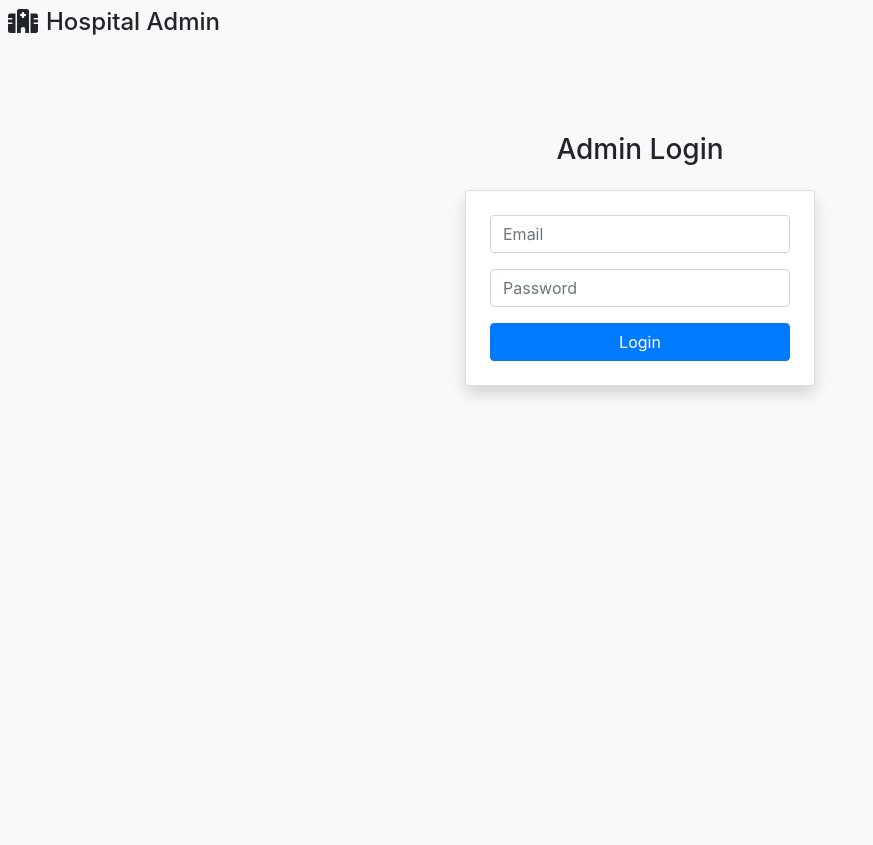
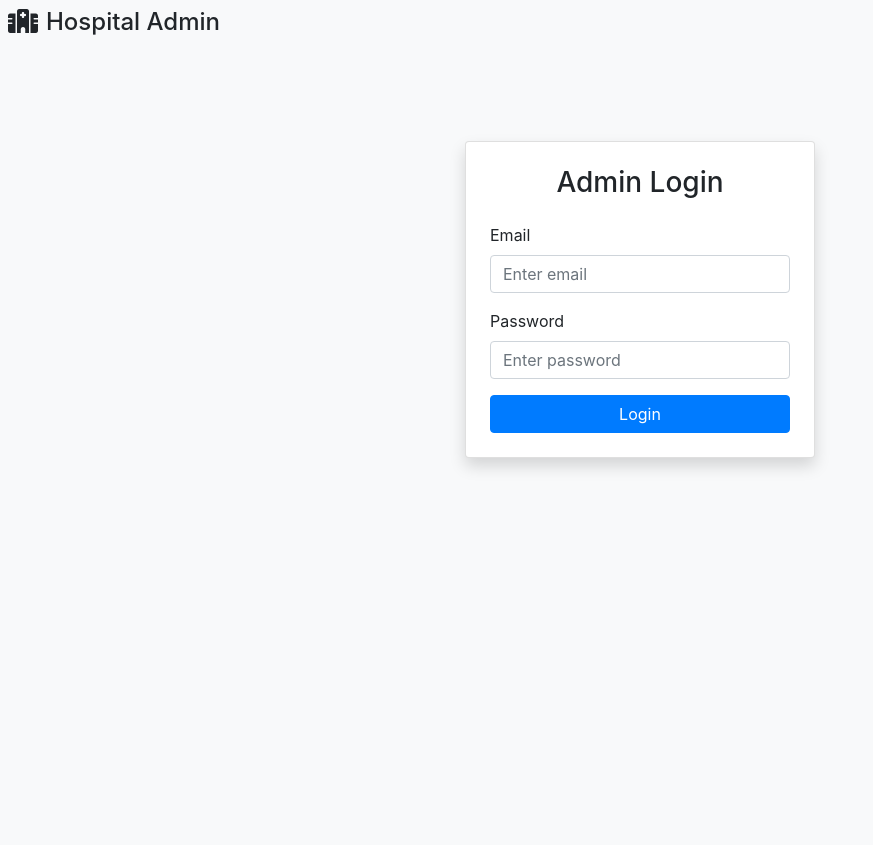
Before and after one commit to amritheshsiva/hospital_management, a Django app: page / in a window 1280 px wide. Shown: the whole page, without its empty margins (0-873 px from the left). Before the commit the page ends 397 px from the top, so only its background shows below. Run offline with Django 4.2, Linux system fonts and the light colour scheme; some libraries are stand-ins or nearby versions.

Commit message:
Login page

```diff
--- a/Admin/adminside/adminapp/templates/Login.html
+++ b/Admin/adminside/adminapp/templates/Login.html
@@ -13,20 +13,22 @@
 </head>
 <body class="bg-light">
     <h4 class="ml-2 mt-2"><i class="fa-solid fa-hospital mr-2"></i>Hospital Admin</h4>
-    <div class='container text-center mt-5 pt-5'>
-        <h3>Admin Login</h3>
-        <div class="row justify-content-center mt-4">
-            <div class="col-md-4">
+    <div class='container'>
+        <div class="row vh-100 justify-content-center">
+            <div class="col-md-4 mt-5 pt-5">
                 <div class="card shadow">
                     <div class="card-body p-4">
+                        <h3 class="text-center mb-4">Admin Login</h3>
                 <form>
-                    <div class="form-group">
-                        <input type="email" class="form-control" placeholder="Email">
-                    </div>
-                    <div class="form-group">
-                        <input type="password" class="form-control" placeholder="Password">
-                    </div>
-                    <button type="submit" class="btn btn-primary btn-block">Login</button>
+                    <div class="mb-3">
+                            <label class="form-label">Email</label>
+                            <input type="email" class="form-control" placeholder="Enter email">
+                        </div>
+                        <div class="mb-3">
+                            <label class="form-label">Password</label>
+                            <input type="password" class="form-control" placeholder="Enter password">
+                        </div>
+                            <button class="btn btn-primary btn-block">Login</button>
                 </form>
                 </div>
                 </div>
```
